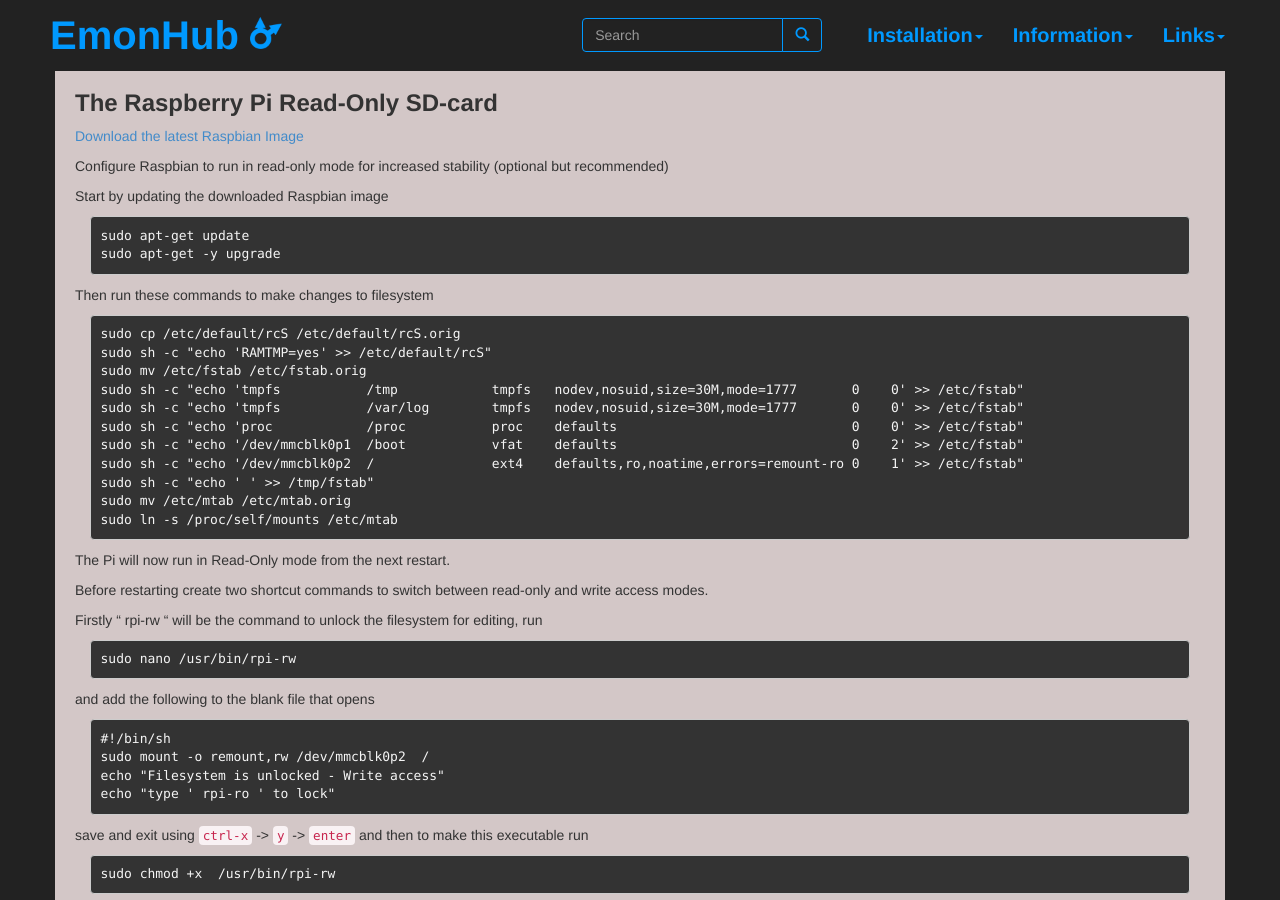
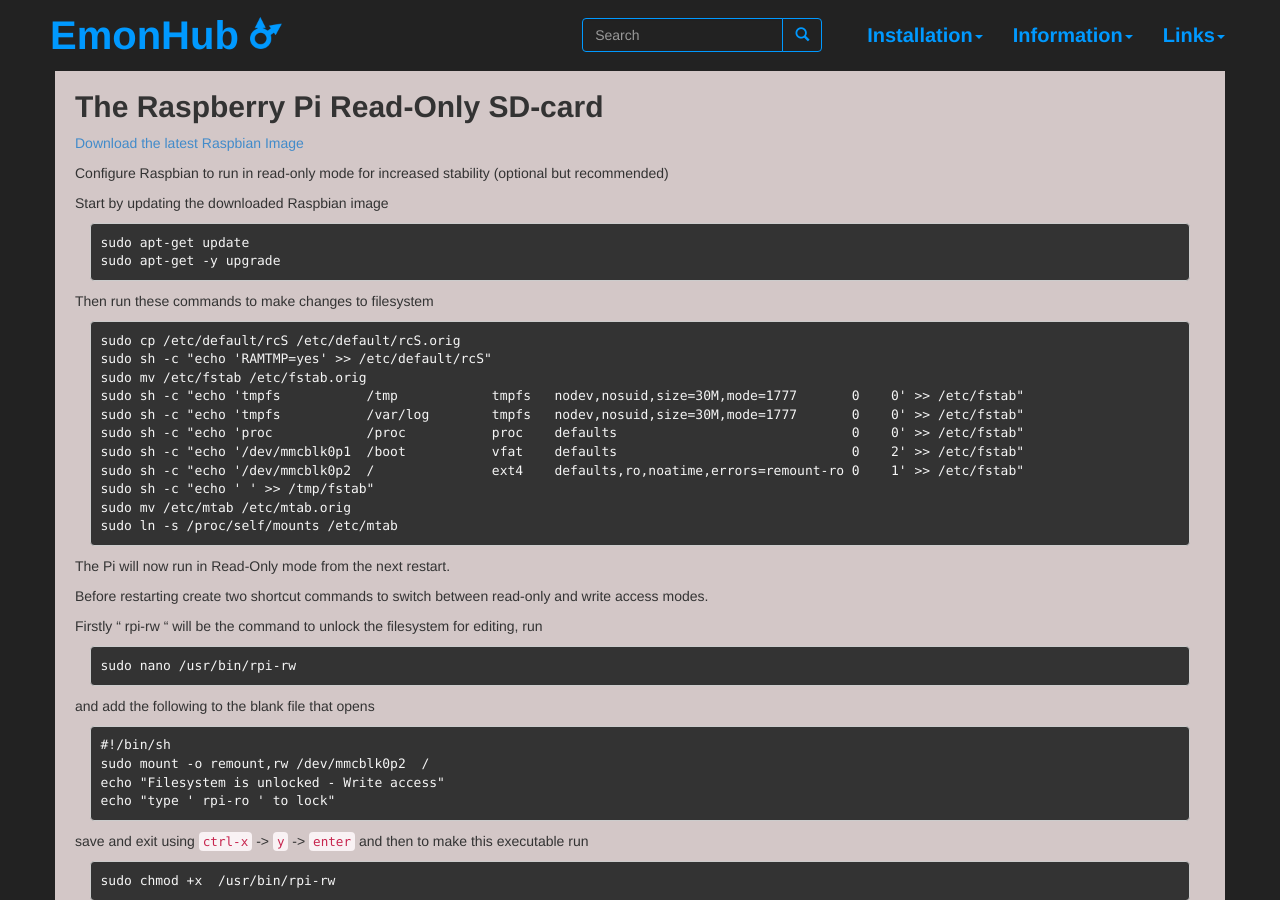
Before and after one commit to otherWIP/otherwip.github.io, a Jekyll site: the page built from documentation/install/raspberrypi/sd-card/index.md, in a window 1280 px wide and 900 px high. Built offline with Jekyll 4.4.1, drawn with Linux system fonts in a browser that asks for light colours; nearby versions of some CDN libraries.

```diff
--- a/documentation/install/raspberrypi/sd-card/index.md
+++ b/documentation/install/raspberrypi/sd-card/index.md
@@ -7,7 +7,7 @@ layout: default
 js: index
 ---
 
-### **The Raspberry Pi Read-Only SD-card**
+## **The Raspberry Pi Read-Only SD-card**
 
 {% include link/ext/rasp-img %}
 
```
